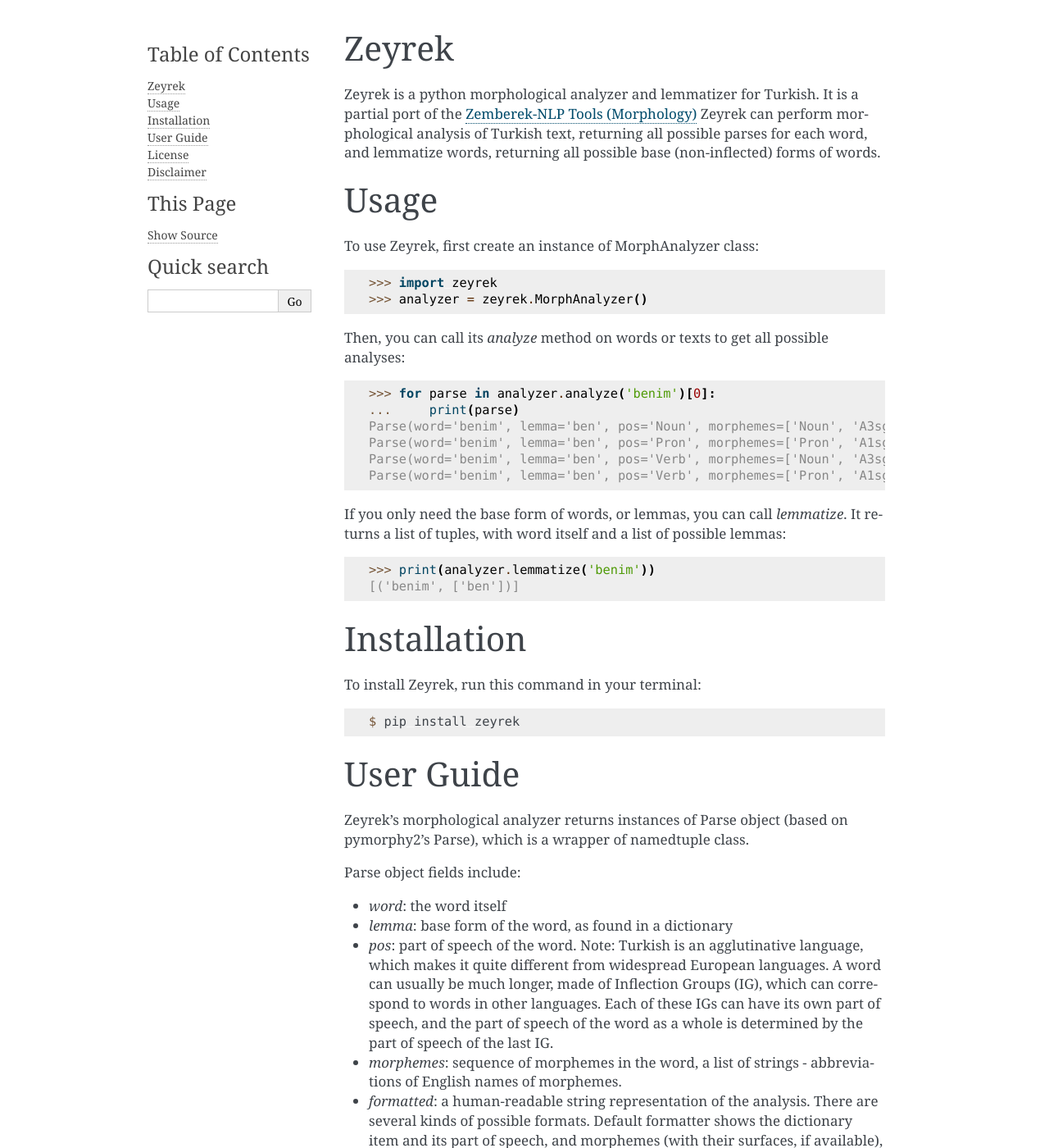
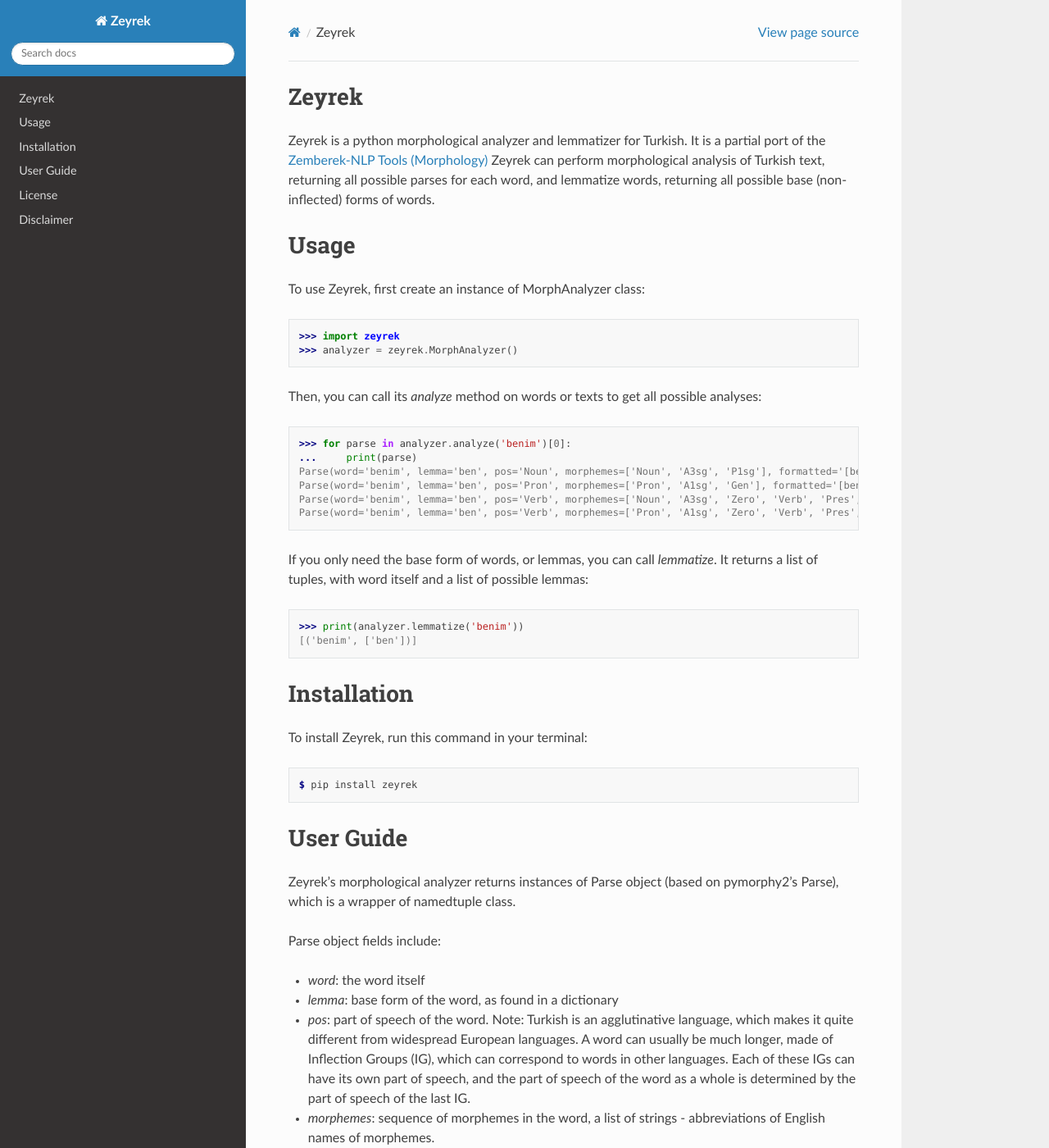
Before and after one commit to obulat/zeyrek, a Sphinx documentation site: the page built from docs/index.rst, in a window 1280 px wide and 1400 px high. Shown: the whole window at 82% size. Built offline with Sphinx 7.4.7 and the Read the Docs theme 2.0.0, drawn with Linux system fonts in a browser that asks for light colours; some of the changed text lies outside the part shown.

Commit message:
Update dependencies and docs

```diff
--- a/docs/conf.py
+++ b/docs/conf.py
@@ -45,7 +45,7 @@
 # The theme to use for HTML and HTML Help pages.  See the documentation for
 # a list of builtin themes.
 #
-html_theme = 'alabaster'
+html_theme = 'sphinx_rtd_theme'
 
 # Add any paths that contain custom static files (such as style sheets) here,
 # relative to this directory. They are copied after the builtin static files,
```
Also changed, not shown: requirements.txt (+36 -0 lines).
